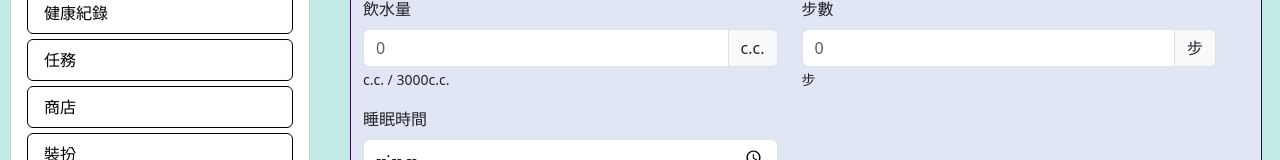
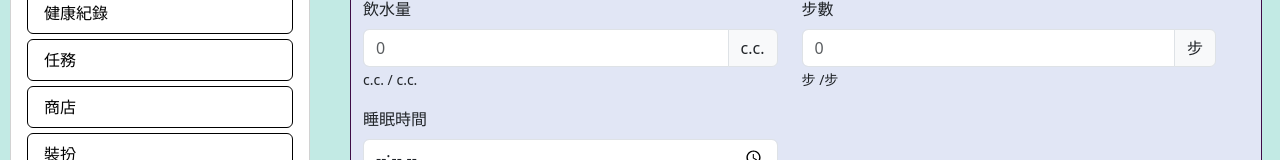
Before and after one commit to oez660oez/GoodByeCouchPotato_Front-End, a Vue app: page /outdoor/daily in a window 1280 px wide. Shown: the part 144-304 px from the top of the page. Built offline with nearby package versions, Linux system fonts and the light colour scheme; no server answers.

Commit message:
每日健康紀錄

```diff
--- a/src/views/DailyView.vue
+++ b/src/views/DailyView.vue
@@ -1,10 +1,13 @@
 <script setup>
 import { ref, onMounted } from 'vue';
 import { useRouter, useRoute } from 'vue-router';
+import { Playerinformation } from '@/Stores/PlayerCharacter';
 
 // 使用 Vue 路由
 const router = useRouter();
 const route = useRoute();
+// 使用 Pinia
+const playerStore = Playerinformation();
 
 // 返回功能
 const goBack = () => {
@@ -19,6 +22,11 @@ const goBack = () => {
 const BASE_URL = import.meta.env.VITE_API_BASEURL;
 const API_URL = `${BASE_URL}/dailyhealthrecords`;
 
+//取得ID及健康目標
+const targetID = playerStore.characterID;
+const targetWater = playerStore.characterTargetWater;
+const targetStep = playerStore.characterTargetStep;
+
 // 取得當天日期
 const today = new Date();
 const year = today.getFullYear();
@@ -28,7 +36,7 @@ const todayDate = `${year}-${month}-${day}`;
 
 // 表單初始數據
 const dailyHealthData = ref({
-  cId: 199,
+  cId: targetID,
   hrecordDate: todayDate,
   water: null,
   steps: null,
@@ -40,7 +48,7 @@ const dailyHealthData = ref({
 
 // 表單提交數據
 const dailyHealthDataSubmit = ref({
-  cId: 199,
+  cId: targetID,
   hrecordDate: todayDate,
   water: null,
   steps: null,
@@ -60,7 +68,7 @@ onMounted(() => {
 // 檢查是否已有紀錄
 const checkDataExists = async () => {
   try {
-    const response = await fetch(`${API_URL}/199/${todayDate}`, {
+    const response = await fetch(`${API_URL}/${targetID}/${todayDate}`, {
       method: 'GET'
     });
     if (response.ok) {
@@ -124,7 +132,7 @@ const submitData = async () => {
   try {
     const method = isExistingRecord.value ? 'PATCH' : 'POST';
     const url = isExistingRecord.value
-      ? `${API_URL}/199/${todayDate}`
+      ? `${API_URL}/${targetID}/${todayDate}`
       : API_URL;
 
     checkWaterValue();
@@ -154,7 +162,7 @@ const submitData = async () => {
 // 重置表單
 const resetForm = () => {
   dailyHealthDataSubmit.value = {
-    cId: 199,
+    cId: targetID,
     hrecordDate: todayDate,
     water: null,
     steps: null,
@@ -218,7 +226,7 @@ const moodOptions = ref([
               <span class="input-group-text">c.c.</span>
             </div>
             <small class="small-text"
-              >{{ dailyHealthData.water }}c.c. / 3000c.c.</small
+              >{{ dailyHealthData.water }}c.c. /{{ targetWater }} c.c.</small
             >
           </div>
           <div class="col-md-6">
@@ -238,7 +246,9 @@ const moodOptions = ref([
               <div class="invalid-feedback">僅能輸入數字，最大長度為7位</div>
               <span class="input-group-text">步</span>
             </div>
-            <small class="small-text">{{ dailyHealthData.steps }}步</small>
+            <small class="small-text"
+              >{{ dailyHealthData.steps }}步 /{{ targetStep }}步</small
+            >
           </div>
         </div>
 
```
